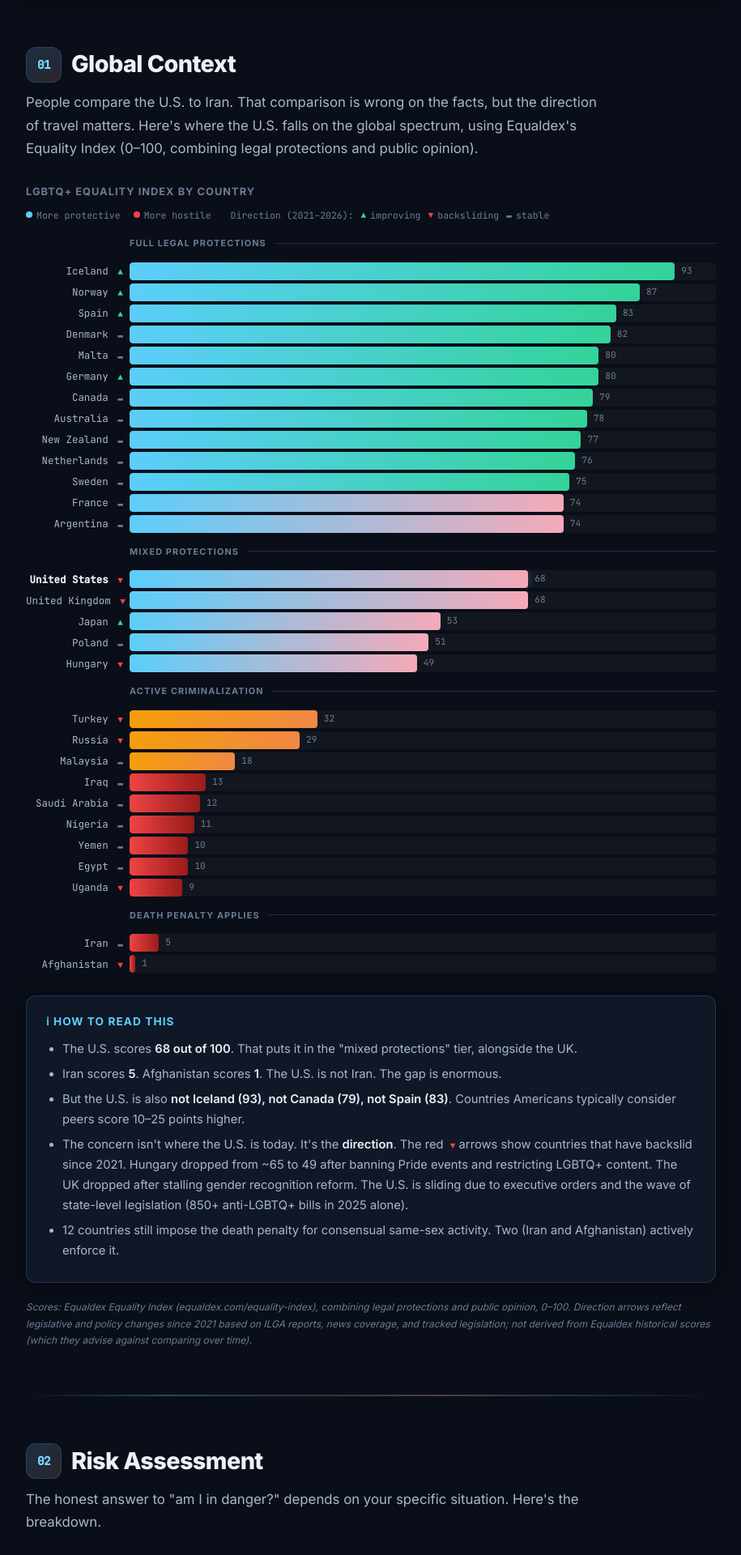
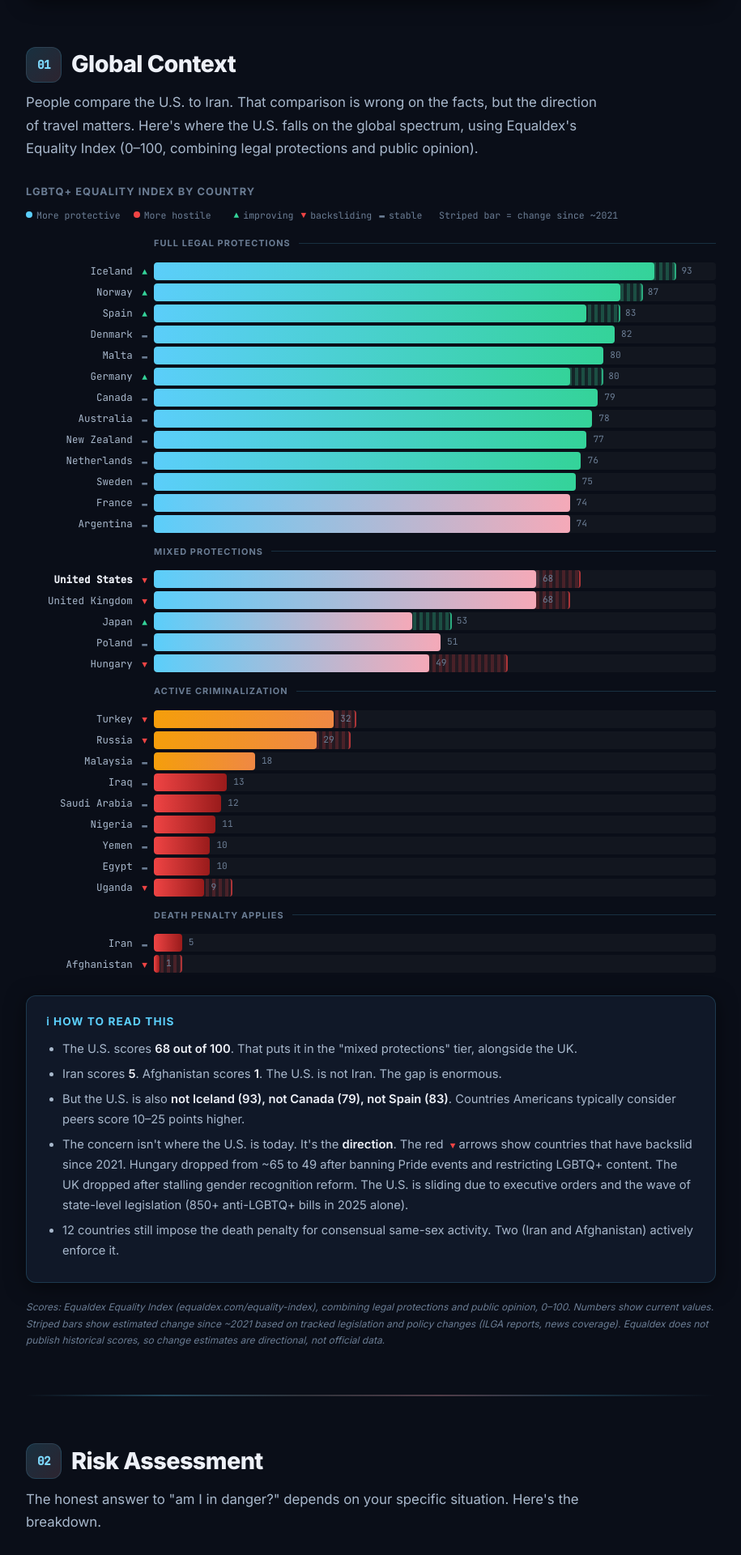
Before and after one commit to LucentFox/lucentfox.github.io, a Jekyll site: the page lgbtq-legal-risks.html, which Jekyll copies as it is, in a window 1280 px wide. Shown: the part 851-2771 px from the top of the page at 81% size, without its empty margins (182-1097 px from the left). Built offline with Jekyll 4.4.1, drawn with Linux system fonts in a browser that asks for light colours.

Commit message:
Update lgbtq-legal-risks.html

```diff
--- a/lgbtq-legal-risks.html
+++ b/lgbtq-legal-risks.html
@@ -523,7 +523,7 @@
   .spectrum-bar-row.highlight .bar-fill { box-shadow: 0 0 12px rgba(91, 206, 250, 0.3); }
 
   .bar-label {
-    width: 120px;
+    width: 150px;
     font-size: 0.78rem;
     color: var(--text-secondary);
     text-align: right;
@@ -547,6 +547,43 @@
     transition: width 1.2s cubic-bezier(0.22, 1, 0.36, 1);
     position: relative;
     min-width: 2px;
+    z-index: 2;
+  }
+
+  /* Ghost bar: shows where a country was ~2021 */
+  .bar-ghost {
+    position: absolute;
+    top: 0;
+    left: 0;
+    height: 100%;
+    border-radius: 4px;
+    z-index: 1;
+    transition: width 1.2s cubic-bezier(0.22, 1, 0.36, 1);
+  }
+
+  /* Country backslid: ghost extends past current bar to show lost ground */
+  .bar-ghost.was-higher {
+    background: repeating-linear-gradient(
+      90deg,
+      rgba(239, 68, 68, 0.25) 0px,
+      rgba(239, 68, 68, 0.25) 4px,
+      rgba(239, 68, 68, 0.08) 4px,
+      rgba(239, 68, 68, 0.08) 8px
+    );
+    border-right: 2px solid rgba(239, 68, 68, 0.6);
+  }
+
+  /* Country improved: green striped bar behind at current score; solid bar shortened to old score */
+  .bar-ghost.was-lower {
+    z-index: 1;
+    background: repeating-linear-gradient(
+      90deg,
+      rgba(52, 211, 153, 0.3) 0px,
+      rgba(52, 211, 153, 0.3) 4px,
+      rgba(52, 211, 153, 0.08) 4px,
+      rgba(52, 211, 153, 0.08) 8px
+    );
+    border-right: 2px solid rgba(52, 211, 153, 0.7);
   }
 
   .bar-score {
@@ -558,6 +595,7 @@
     font-family: 'JetBrains Mono', monospace;
     color: var(--text-muted);
     width: 28px;
+    z-index: 3;
   }
 
   .bar-fill.tier-high {
@@ -582,7 +620,7 @@
   }
 
   .spectrum-divider {
-    margin: 14px 0 14px 128px;
+    margin: 14px 0 14px 158px;
     display: flex;
     align-items: center;
     gap: 10px;
@@ -757,8 +795,8 @@
     .worry-number { width: auto; font-size: 1rem; }
     .risk-table { font-size: 0.82rem; }
     .risk-table td, .risk-table th { padding: 10px 12px; }
-    .bar-label { width: 80px; font-size: 0.68rem; }
-    .spectrum-divider { margin-left: 88px; }
+    .bar-label { width: 110px; font-size: 0.68rem; }
+    .spectrum-divider { margin-left: 118px; }
   }
 
   /* === DIRECTION ARROWS === */
@@ -821,7 +859,7 @@
         <div class="spectrum-legend">
           <span><span class="legend-dot" style="background: var(--trans-blue);"></span> More protective</span>
           <span><span class="legend-dot" style="background: #ef4444;"></span> More hostile</span>
-          <span style="margin-left: 8px;">Direction (2021&ndash;2026): <span class="dir-up">&#9650;</span> improving <span class="dir-down">&#9660;</span> backsliding <span class="dir-flat">&#9644;</span> stable</span>
+          <span style="margin-left: 8px;"><span class="dir-up">&#9650;</span> improving <span class="dir-down">&#9660;</span> backsliding <span class="dir-flat">&#9644;</span> stable &nbsp; Striped bar = change since ~2021</span>
         </div>
       </div>
 
@@ -830,15 +868,15 @@
         <span class="divider-line"></span>
       </div>
 
-      <div class="spectrum-bar-row" data-score="93">
+      <div class="spectrum-bar-row" data-score="93" data-prev="89">
         <span class="bar-label">Iceland <span class="dir-up">&#9650;</span></span>
         <div class="bar-track"><div class="bar-fill tier-high" style="width: 0%;"><span class="bar-score">93</span></div></div>
       </div>
-      <div class="spectrum-bar-row" data-score="87">
+      <div class="spectrum-bar-row" data-score="87" data-prev="83">
         <span class="bar-label">Norway <span class="dir-up">&#9650;</span></span>
         <div class="bar-track"><div class="bar-fill tier-high" style="width: 0%;"><span class="bar-score">87</span></div></div>
       </div>
-      <div class="spectrum-bar-row" data-score="83">
+      <div class="spectrum-bar-row" data-score="83" data-prev="77">
         <span class="bar-label">Spain <span class="dir-up">&#9650;</span></span>
         <div class="bar-track"><div class="bar-fill tier-high" style="width: 0%;"><span class="bar-score">83</span></div></div>
       </div>
@@ -850,7 +888,7 @@
         <span class="bar-label">Malta <span class="dir-flat">&#9644;</span></span>
         <div class="bar-track"><div class="bar-fill tier-high" style="width: 0%;"><span class="bar-score">80</span></div></div>
       </div>
-      <div class="spectrum-bar-row" data-score="80">
+      <div class="spectrum-bar-row" data-score="80" data-prev="74">
         <span class="bar-label">Germany <span class="dir-up">&#9650;</span></span>
         <div class="bar-track"><div class="bar-fill tier-high" style="width: 0%;"><span class="bar-score">80</span></div></div>
       </div>
@@ -888,15 +926,15 @@
         <span class="divider-line"></span>
       </div>
 
-      <div class="spectrum-bar-row highlight" data-score="68">
+      <div class="spectrum-bar-row highlight" data-score="68" data-prev="76">
         <span class="bar-label">United States <span class="dir-down">&#9660;</span></span>
         <div class="bar-track"><div class="bar-fill tier-us" style="width: 0%;"><span class="bar-score">68</span></div></div>
       </div>
-      <div class="spectrum-bar-row" data-score="68">
+      <div class="spectrum-bar-row" data-score="68" data-prev="74">
         <span class="bar-label">United Kingdom <span class="dir-down">&#9660;</span></span>
         <div class="bar-track"><div class="bar-fill tier-mid" style="width: 0%;"><span class="bar-score">68</span></div></div>
       </div>
-      <div class="spectrum-bar-row" data-score="53">
+      <div class="spectrum-bar-row" data-score="53" data-prev="46">
         <span class="bar-label">Japan <span class="dir-up">&#9650;</span></span>
         <div class="bar-track"><div class="bar-fill tier-mid" style="width: 0%;"><span class="bar-score">53</span></div></div>
       </div>
@@ -904,7 +942,7 @@
         <span class="bar-label">Poland <span class="dir-flat">&#9644;</span></span>
         <div class="bar-track"><div class="bar-fill tier-mid" style="width: 0%;"><span class="bar-score">51</span></div></div>
       </div>
-      <div class="spectrum-bar-row" data-score="49">
+      <div class="spectrum-bar-row" data-score="49" data-prev="63">
         <span class="bar-label">Hungary <span class="dir-down">&#9660;</span></span>
         <div class="bar-track"><div class="bar-fill tier-mid" style="width: 0%;"><span class="bar-score">49</span></div></div>
       </div>
@@ -914,11 +952,11 @@
         <span class="divider-line"></span>
       </div>
 
-      <div class="spectrum-bar-row" data-score="32">
+      <div class="spectrum-bar-row" data-score="32" data-prev="36">
         <span class="bar-label">Turkey <span class="dir-down">&#9660;</span></span>
         <div class="bar-track"><div class="bar-fill tier-low" style="width: 0%;"><span class="bar-score">32</span></div></div>
       </div>
-      <div class="spectrum-bar-row" data-score="29">
+      <div class="spectrum-bar-row" data-score="29" data-prev="35">
         <span class="bar-label">Russia <span class="dir-down">&#9660;</span></span>
         <div class="bar-track"><div class="bar-fill tier-low" style="width: 0%;"><span class="bar-score">29</span></div></div>
       </div>
@@ -946,7 +984,7 @@
         <span class="bar-label">Egypt <span class="dir-flat">&#9644;</span></span>
         <div class="bar-track"><div class="bar-fill tier-hostile" style="width: 0%;"><span class="bar-score">10</span></div></div>
       </div>
-      <div class="spectrum-bar-row" data-score="9">
+      <div class="spectrum-bar-row" data-score="9" data-prev="14">
         <span class="bar-label">Uganda <span class="dir-down">&#9660;</span></span>
         <div class="bar-track"><div class="bar-fill tier-hostile" style="width: 0%;"><span class="bar-score">9</span></div></div>
       </div>
@@ -960,7 +998,7 @@
         <span class="bar-label">Iran <span class="dir-flat">&#9644;</span></span>
         <div class="bar-track"><div class="bar-fill tier-hostile" style="width: 0%;"><span class="bar-score">5</span></div></div>
       </div>
-      <div class="spectrum-bar-row" data-score="1">
+      <div class="spectrum-bar-row" data-score="1" data-prev="5">
         <span class="bar-label">Afghanistan <span class="dir-down">&#9660;</span></span>
         <div class="bar-track"><div class="bar-fill tier-hostile" style="width: 0%;"><span class="bar-score">1</span></div></div>
       </div>
@@ -977,7 +1015,7 @@
       </ul>
     </div>
 
-    <p class="chart-footnote">Scores: Equaldex Equality Index (equaldex.com/equality-index), combining legal protections and public opinion, 0&ndash;100. Direction arrows reflect legislative and policy changes since 2021 based on ILGA reports, news coverage, and tracked legislation; not derived from Equaldex historical scores (which they advise against comparing over time).</p>
+    <p class="chart-footnote">Scores: Equaldex Equality Index (equaldex.com/equality-index), combining legal protections and public opinion, 0&ndash;100. Numbers show current values. Striped bars show estimated change since ~2021 based on tracked legislation and policy changes (ILGA reports, news coverage). Equaldex does not publish historical scores, so change estimates are directional, not official data.</p>
   </section>
 
   <hr class="divider">
@@ -1625,17 +1663,47 @@ window.addEventListener('scroll', () => {
   document.getElementById('progressBar').style.width = progress + '%';
 });
 
-// Animate chart bars on scroll into view
+// Animate chart bars on scroll into view, with ghost bars for historical comparison
 const observer = new IntersectionObserver((entries) => {
   entries.forEach(entry => {
     if (entry.isIntersecting) {
       const bars = entry.target.querySelectorAll('.spectrum-bar-row');
       bars.forEach((row, i) => {
         const score = parseInt(row.dataset.score);
+        const prev = row.dataset.prev ? parseInt(row.dataset.prev) : null;
         const fill = row.querySelector('.bar-fill');
-        setTimeout(() => {
-          fill.style.width = score + '%';
-        }, i * 40);
+        const track = row.querySelector('.bar-track');
+
+        if (prev !== null && prev !== score && prev > score) {
+          // Country backslid: solid bar at current score, red striped ghost extends to old score
+          const ghost = document.createElement('div');
+          ghost.className = 'bar-ghost was-higher';
+          track.appendChild(ghost);
+          setTimeout(() => {
+            ghost.style.width = prev + '%';
+            fill.style.width = score + '%';
+          }, i * 40);
+        } else if (prev !== null && prev !== score && prev < score) {
+          // Country improved: solid bar stops at old score, green striped ghost extends to current score
+          const ghost = document.createElement('div');
+          ghost.className = 'bar-ghost was-lower';
+          track.appendChild(ghost);
+          // Move score label to the ghost (end of current value)
+          const scoreEl = fill.querySelector('.bar-score');
+          if (scoreEl) {
+            fill.removeChild(scoreEl);
+            ghost.appendChild(scoreEl);
+          }
+          setTimeout(() => {
+            ghost.style.width = score + '%';
+            fill.style.width = prev + '%';
+          }, i * 40);
+        } else {
+          // No change
+          setTimeout(() => {
+            fill.style.width = score + '%';
+          }, i * 40);
+        }
       });
       observer.unobserve(entry.target);
     }
```
